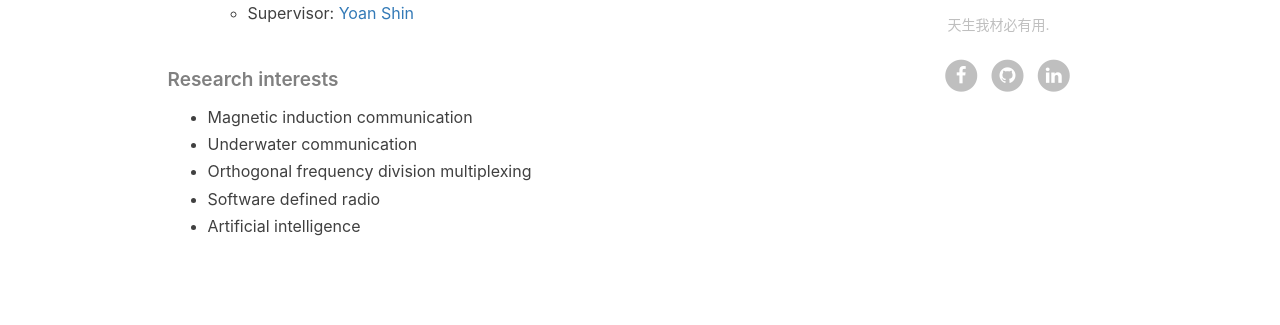
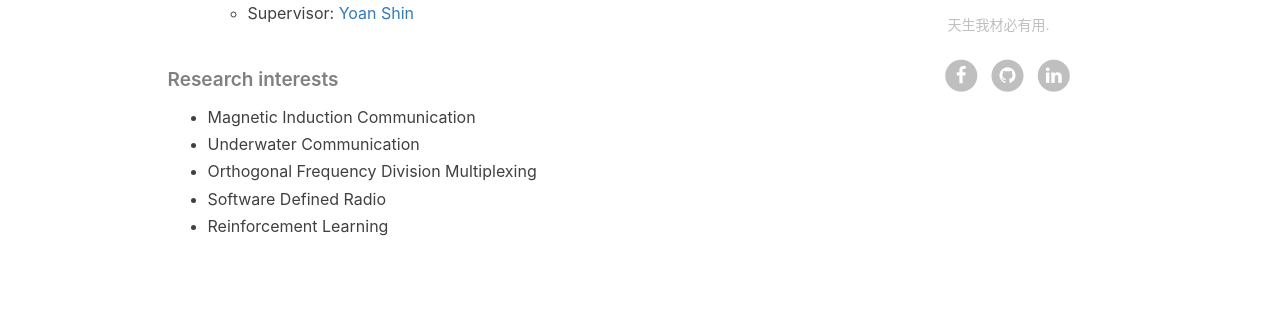
Before and after one commit to csxmt123/zhouwt612.github.io, a Jekyll site: the page built from z_about.html, in a window 1280 px wide. Shown: the part 809-1134 px from the top of the page. Built offline with Jekyll 4.4.1, drawn with Linux system fonts in a browser that asks for light colours; nearby versions of some CDN libraries; comment, search, counter and statistics services are not loaded.

Commit message:
Update en.md

```diff
--- a/_includes/about/en.md
+++ b/_includes/about/en.md
@@ -15,8 +15,8 @@ These are my [Blog](https://wentaozhou.cn)、[Github](http://github.com/zhouwt61
 
 ##### Research interests
 
-- Magnetic induction communication
-- Underwater communication
-- Orthogonal frequency division multiplexing
-- Software defined radio
-- Artificial intelligence
+- Magnetic Induction Communication
+- Underwater Communication
+- Orthogonal Frequency Division Multiplexing
+- Software Defined Radio
+- Reinforcement Learning
```
